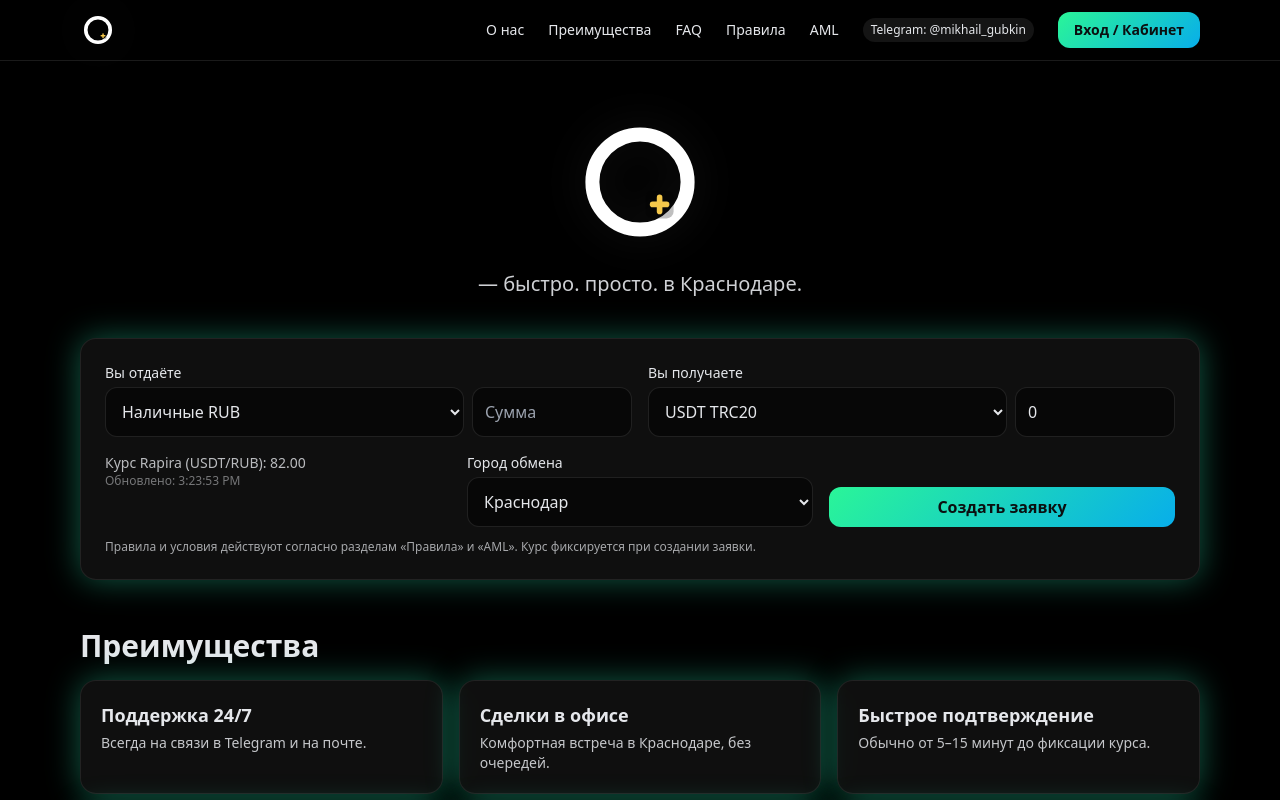
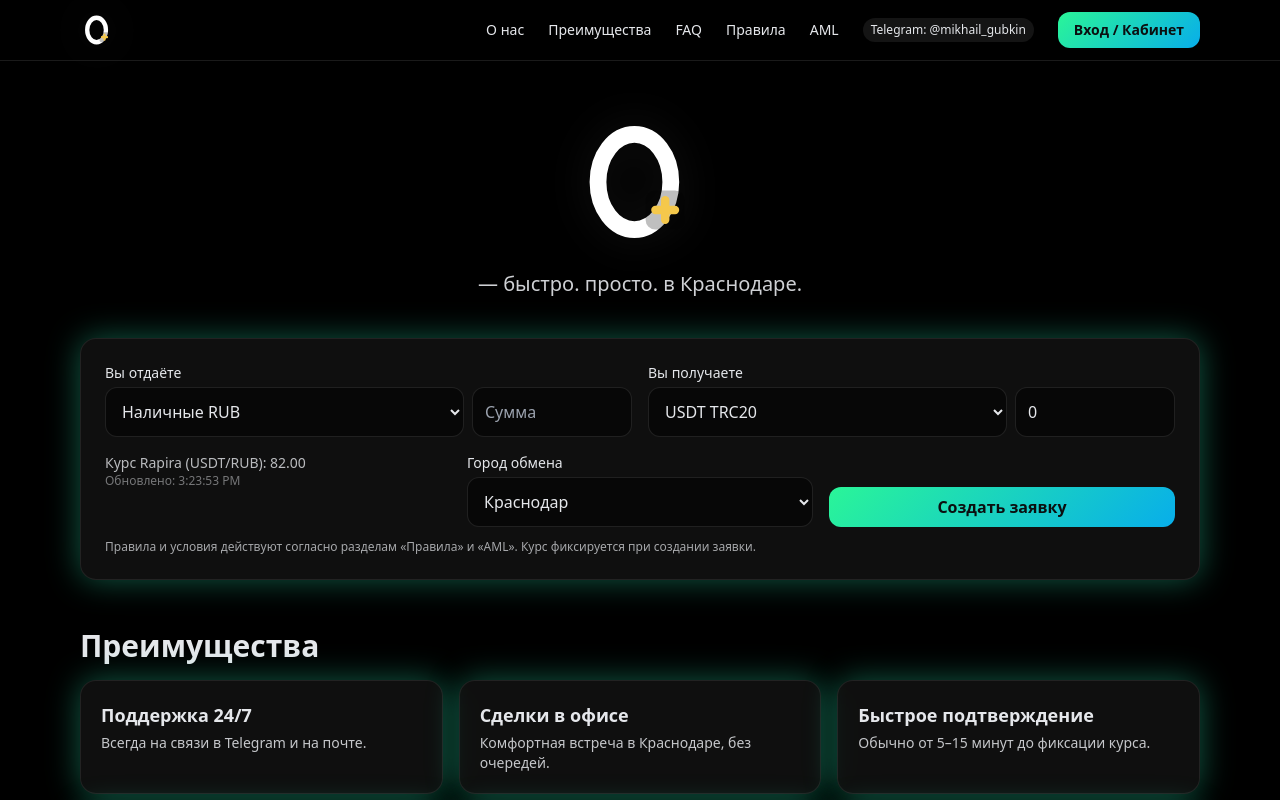
Before and after one commit to mihailgybkin-dot/obmennik-plus, a Next.js app: page / in a window 1280 px wide. Shown: the top 800 px of the page. Built offline with nearby package versions, Linux system fonts and the light colour scheme; no server answers.

Commit message:
Update Logo.tsx

```diff
--- a/components/Logo.tsx
+++ b/components/Logo.tsx
@@ -2,9 +2,9 @@
 import Link from "next/link";
 
 type Props = {
-  size?: number;          // пиксели
-  asLink?: boolean;       // сделать кликабельным, ведёт на /
-  title?: string;         // для a11y
+  size?: number;          // px
+  asLink?: boolean;       // клик ведёт на /
+  title?: string;
 };
 
 export default function Logo({ size = 64, asLink = false, title = "Обменник +" }: Props) {
@@ -17,21 +17,22 @@ export default function Logo({ size = 64, asLink = false, title = "Обменн
       role="img"
       className="drop-shadow-[0_0_20px_rgba(255,255,255,0.08)]"
     >
-      {/* Большая O */}
-      <circle
-        cx="50"
+      {/* Узкая жирная O (эллипс) */}
+      <ellipse
+        cx="46"    /* слегка смещаем влево, чтобы плюс «сел» красивее */
         cy="50"
-        r="34"
+        rx="26"    /* уже */
+        ry="34"    /* выше */
         fill="none"
         stroke="white"
-        strokeWidth="10"
+        strokeWidth="12"  /* жирнее */
         strokeLinecap="round"
       />
-      {/* Жёлтый плюс внизу-справа (как индекс) */}
-      <g transform="translate(64,66)">
-        <rect x="-10" y="-10" width="20" height="20" rx="5" fill="rgba(0,0,0,0.25)" />
-        <rect x="-7" y="-2" width="14" height="4" rx="2" fill="#F5C84B" />
-        <rect x="-2" y="-7" width="4"  height="14" rx="2" fill="#F5C84B" />
+      {/* Больший жёлтый плюс снизу-справа */}
+      <g transform="translate(68,70)">
+        <rect x="-14" y="-14" width="28" height="28" rx="7" fill="rgba(0,0,0,0.25)" />
+        <rect x="-10" y="-3" width="20" height="6" rx="3" fill="#F5C84B" />
+        <rect x="-3"  y="-10" width="6"  height="20" rx="3" fill="#F5C84B" />
       </g>
     </svg>
   );
```
